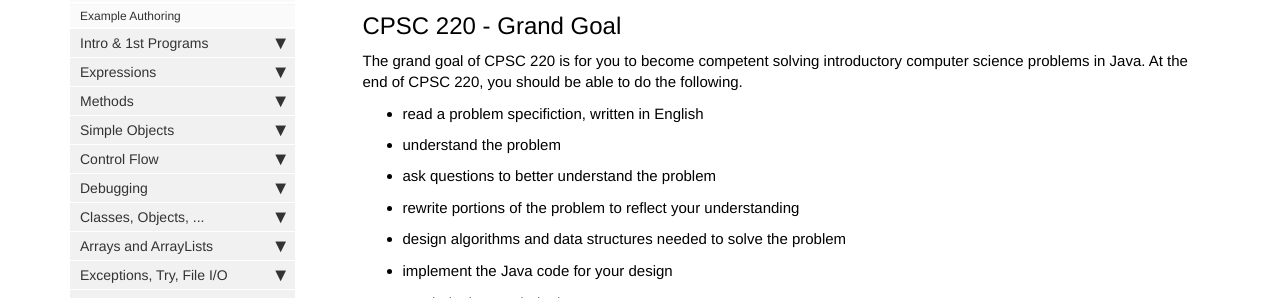
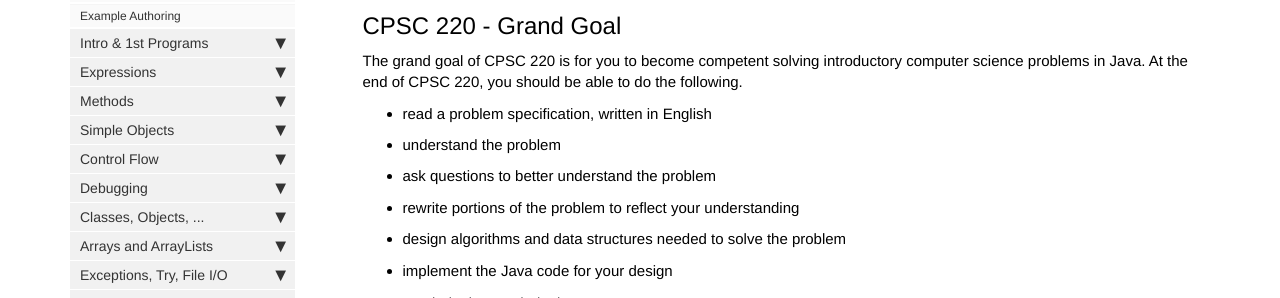
Before and after one commit to gustycooper/gustycooper.github.io, a Jekyll site: the page built from mydoc/mydoc_0_grand_goal.md, in a window 1280 px wide and 1378 px high. Shown: the part 350-648 px from the top of the window. Built offline with Jekyll 4.4.1, drawn with Linux system fonts in a browser that asks for light colours; nearby versions of some CDN libraries; comment, search, counter and statistics services are not loaded.

Commit message:
s/specifiction/specification/g

```diff
--- a/mydoc/mydoc_0_grand_goal.md
+++ b/mydoc/mydoc_0_grand_goal.md
@@ -12,7 +12,7 @@ permalink: /mydoc_0_grand_goal/
 
 The grand goal of CPSC 220 is for you to become competent solving introductory computer science problems in Java.  At the end of CPSC 220, you should be able to do the following.
 
-* read a problem specifiction, written in English
+* read a problem specification, written in English
 * understand the problem
 * ask questions to better understand the problem
 * rewrite portions of the problem to reflect your understanding
```
